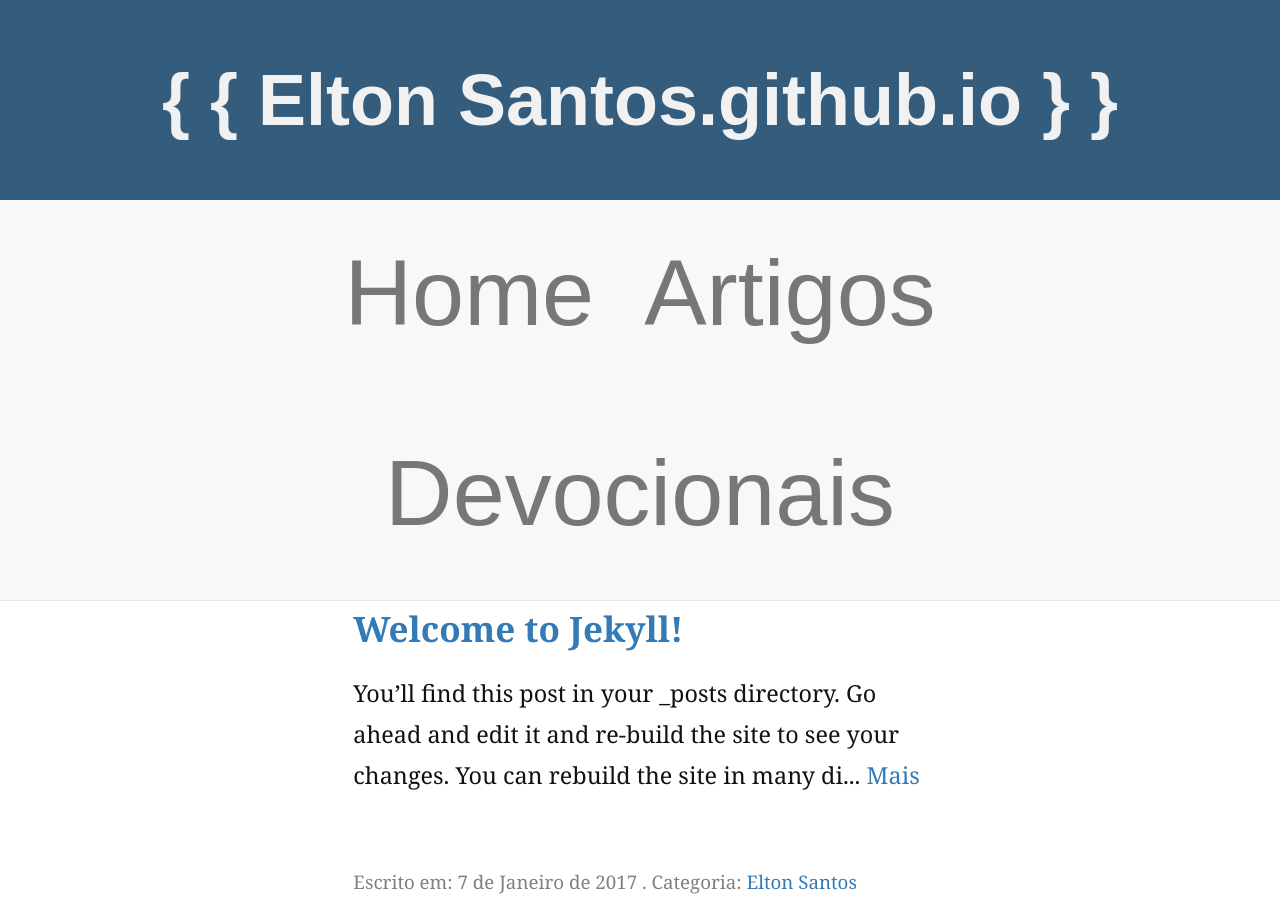
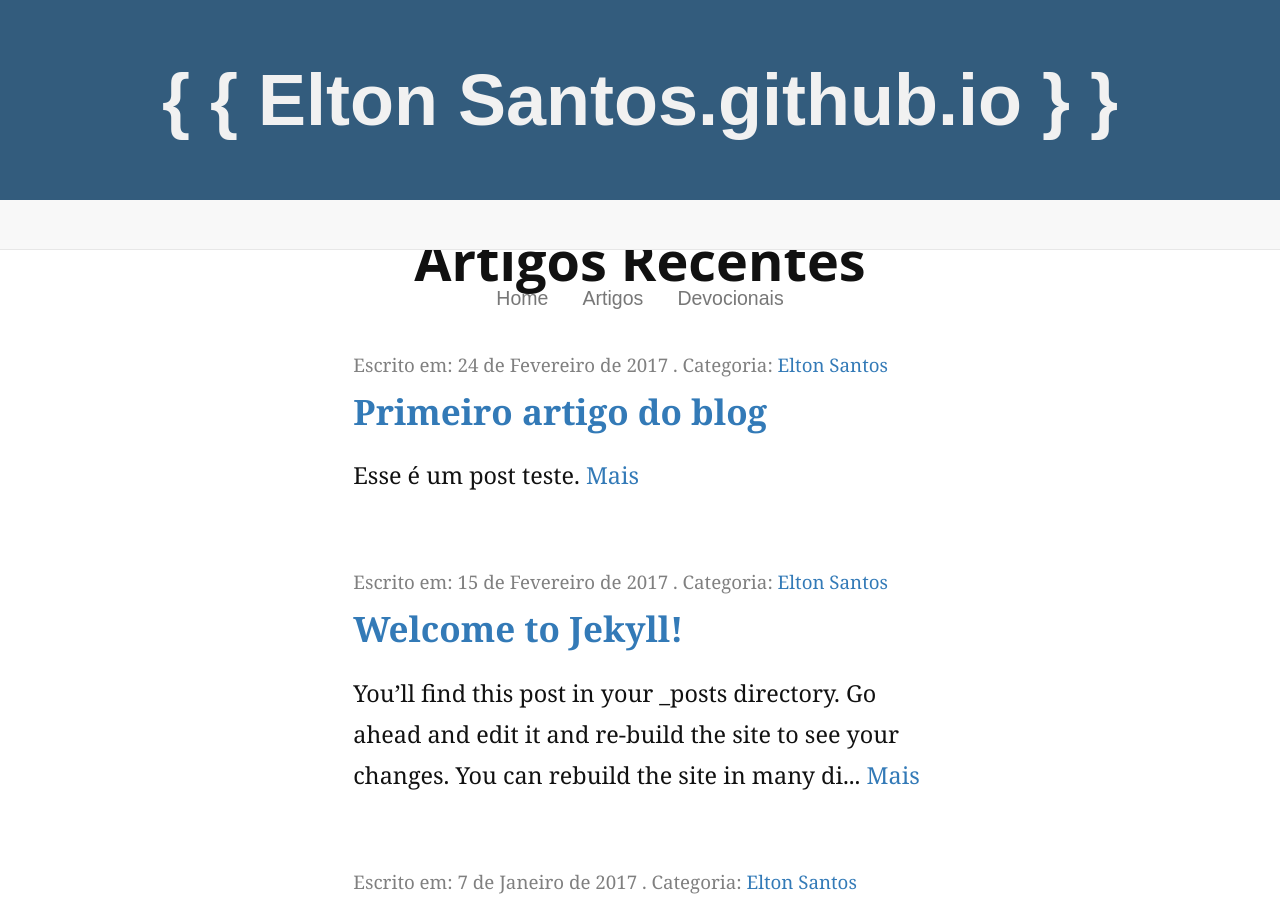
Before and after one commit to eltonsantos/eltonsantos.github.io, a Jekyll site: the page built from index.html, in a window 1280 px wide. Shown: the top 913 px of the page. Built offline with Jekyll 4.4.1, drawn with Linux system fonts in a browser that asks for light colours; nearby versions of some CDN libraries; comment, search, counter and statistics services are not loaded.

Commit message:
Commit with problem in menu

```diff
--- a/_includes/header.html
+++ b/_includes/header.html
@@ -1,4 +1,4 @@
-<header>
+<header class="header">
   <nav style="text-align: center;">
     <h1>
       <a href="{{ site.baseurl }}/">
--- a/css/style.css
+++ b/css/style.css
@@ -54,16 +54,18 @@
     color: #fff !important;
     text-align: left;
     padding-left: 20px;
-    margin-top: 50px;
+    /*margin-top: 50px;*/
 }
 
-.navbar-center { width: 100%; }
+.navbar-center { width: 100%; height: 50px; }
 
 .navbar-nav { text-align: center; }
 
 .navbar-nav {
     float:none;
     text-align:center;
+    font-size: 15px;
+    height: 50px;
 }
 
 .nav > li {
```
